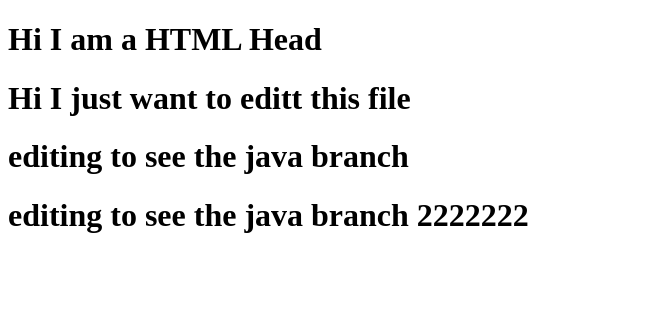
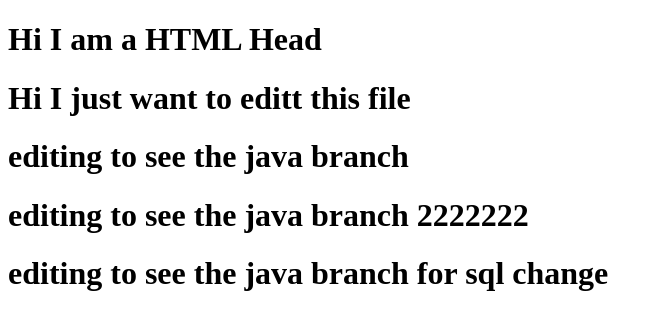
Before and after one commit to TrainerMaria/SampleRepo2, a plain HTML site: page index.html in a window 1280 px wide. Shown: the whole page, without its empty margins (0-663 px from the left). Drawn offline with Linux system fonts and the light colour scheme.

Commit message:
Fix: addition

```diff
--- a/index.html
+++ b/index.html
@@ -10,5 +10,6 @@
         <h1>Hi I just want to editt this file</h1>
         <h1>editing to see the java branch</h1>
         <h1>editing to see the java branch 2222222</h1>
+        <h1>editing to see the java branch for sql change</h1>
 </body>
 </html>
```
